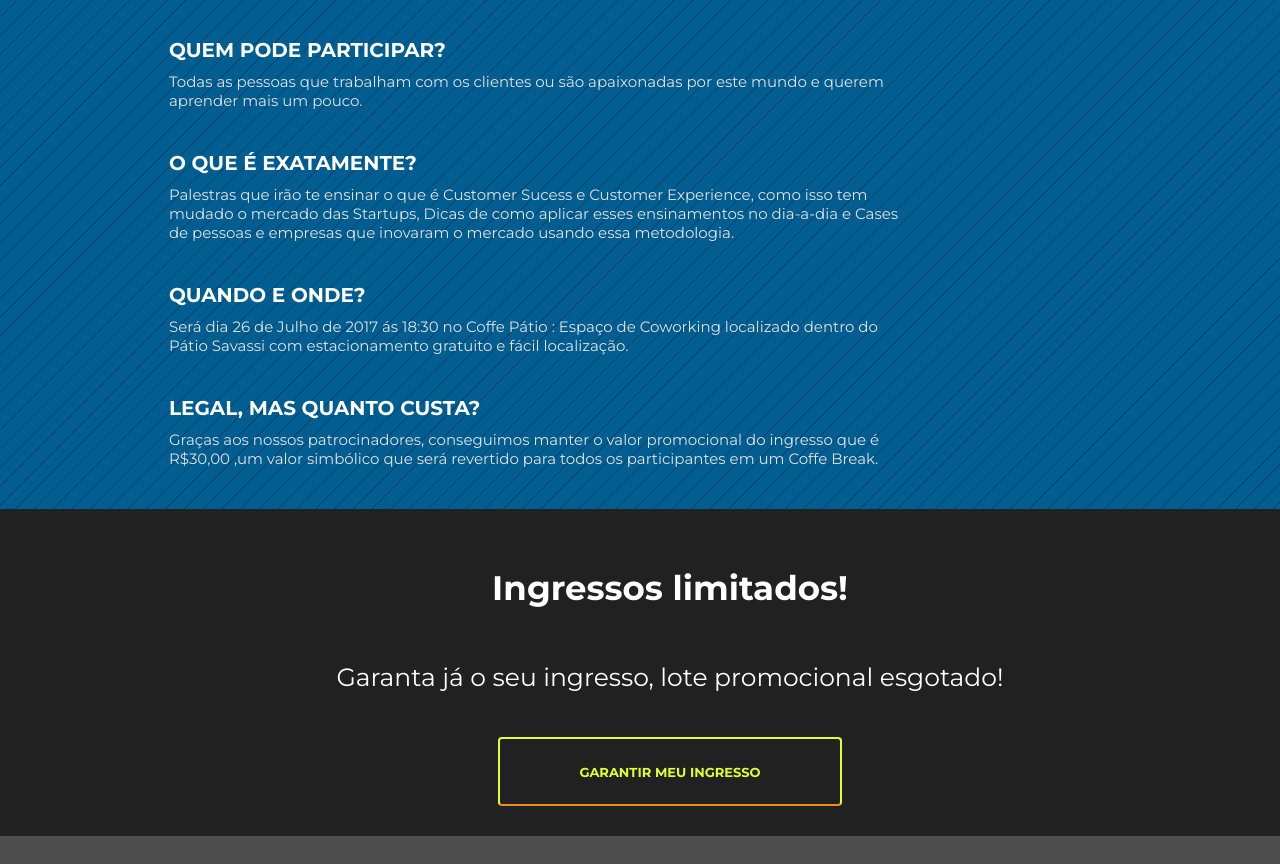
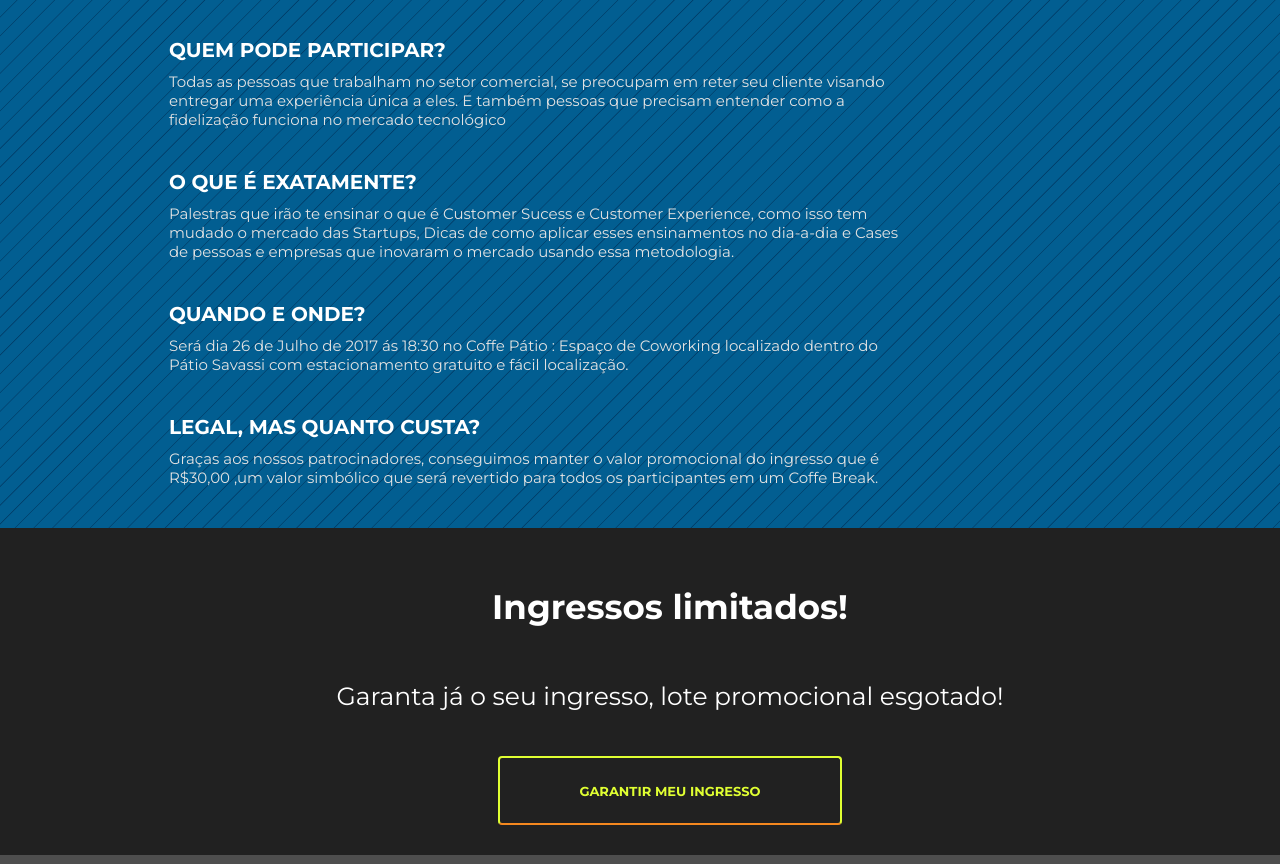
Before and after one commit to xavierjoaovictor/showmethemoney, a plain HTML site: page index.html in a window 1280 px wide. Shown: the part 1263-2127 px from the top of the page. Drawn offline with nearby package versions, Linux system fonts and the light colour scheme; no server answers.

```diff
--- a/index.html
+++ b/index.html
@@ -127,7 +127,7 @@
   <div class="container description-topic">
       <div class="description-header">QUEM PODE PARTICIPAR?</div>
       <div class="description-text">
-        Todas as pessoas que trabalham com os clientes ou são apaixonadas por este mundo e querem aprender mais um pouco.
+        Todas as pessoas que trabalham no setor comercial, se preocupam em reter seu cliente visando entregar uma experiência única a eles. E também pessoas que precisam entender como a fidelização funciona no mercado tecnológico
       </div>
   </div>
 
```
Also changed, not shown: 1 other file.
